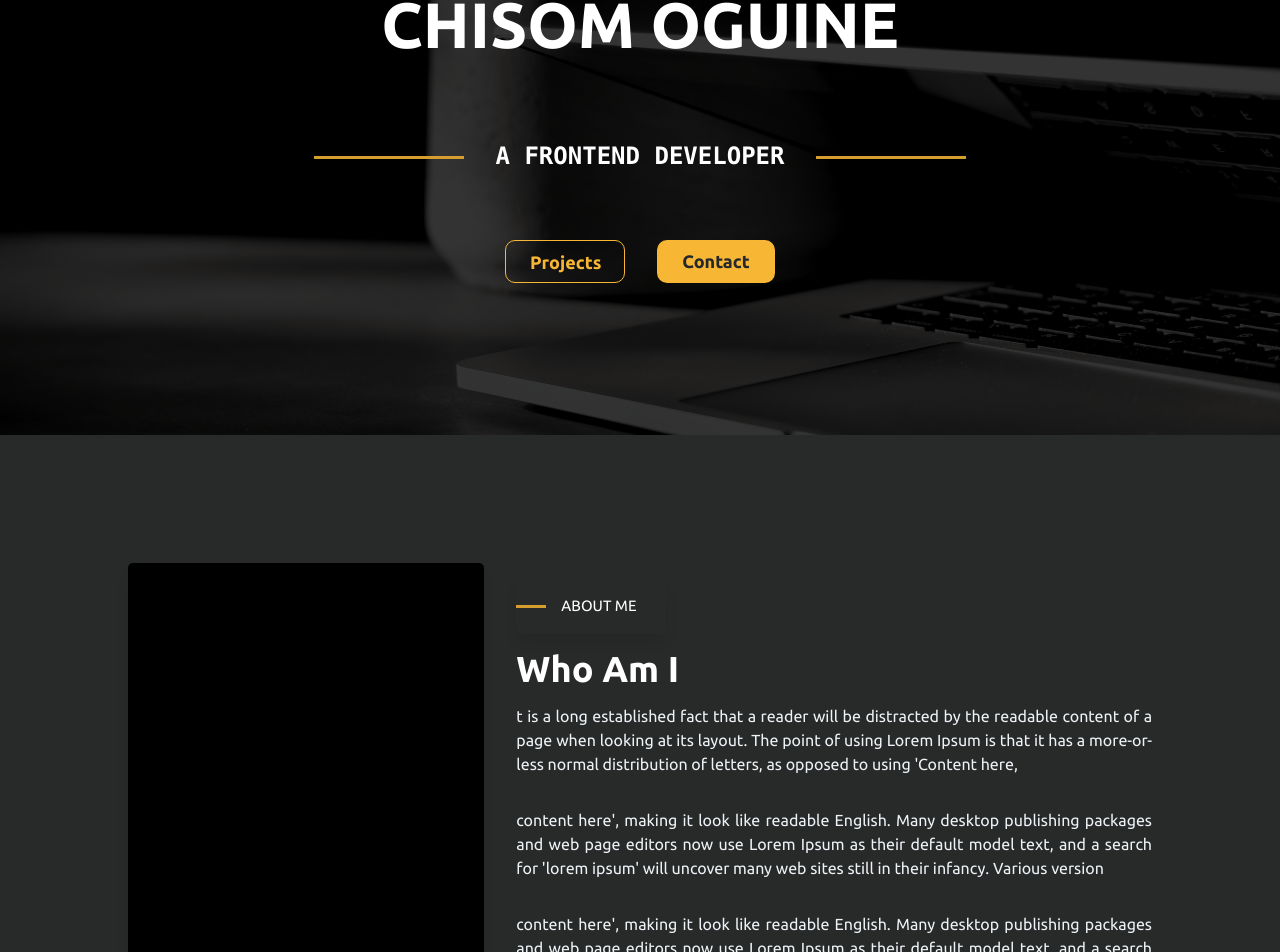
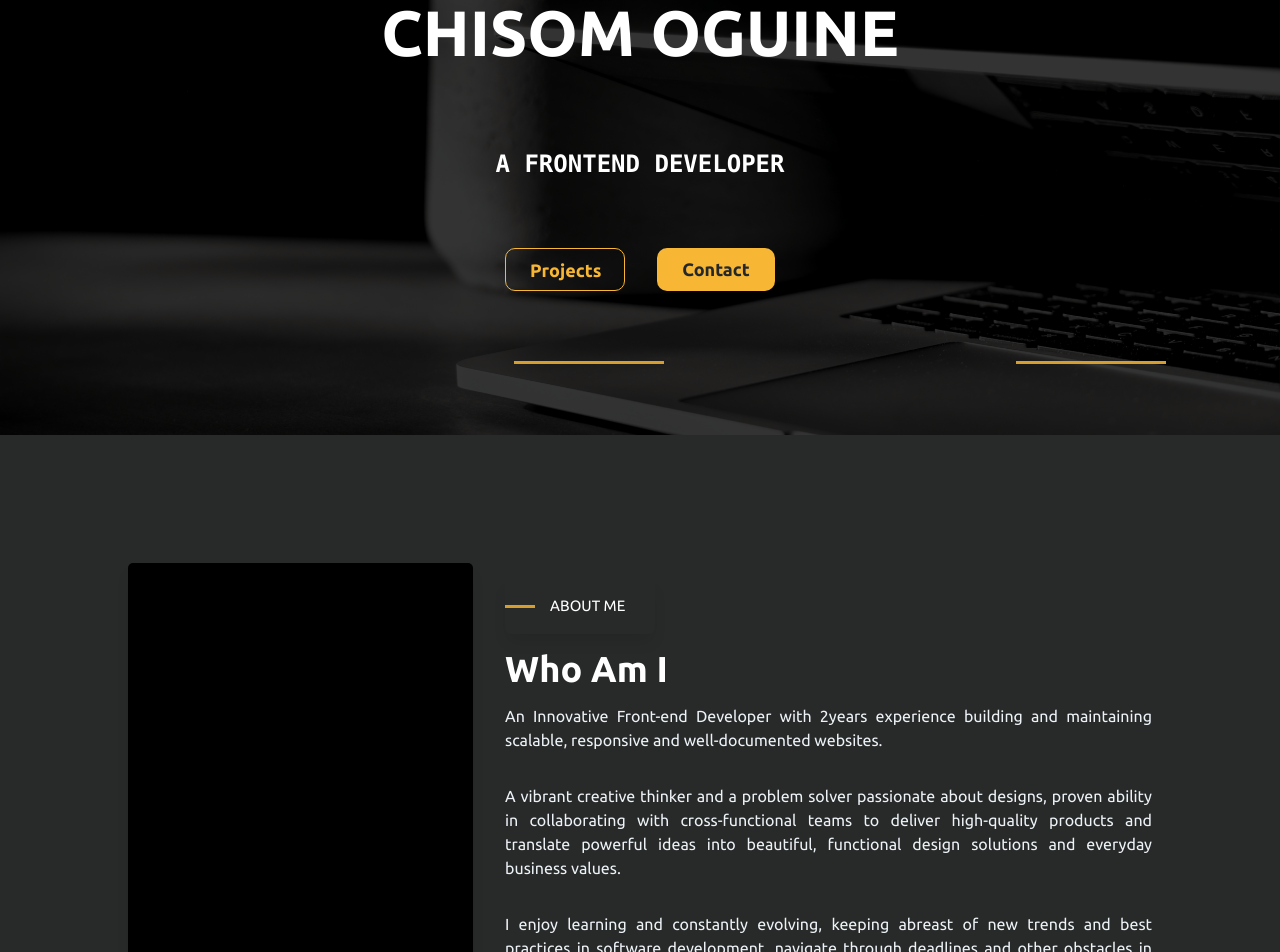
Before and after one commit to chilara/my-portfolio, a React (Create React App) app: page / in a window 1280 px wide. Shown: the part 320-1272 px from the top of the page. Built offline with nearby package versions, Linux system fonts and the light colour scheme.

Commit message:
modified a component

```diff
--- a/src/Components/About.js
+++ b/src/Components/About.js
@@ -15,7 +15,7 @@ const About = () => {
           style={{
             backgroundColor: "black",
             width: "100%",
-            height: "550px",
+            height: "530px",
             borderRadius: "5px",
             boxShadow: "0px 10px 15px -3px rgba(0, 0, 0, 0.1)",
           }}
@@ -66,24 +66,23 @@ const About = () => {
               Who Am I
             </h1>
             <p>
-              t is a long established fact that a reader will be distracted by
-              the readable content of a page when looking at its layout. The
-              point of using Lorem Ipsum is that it has a more-or-less normal
-              distribution of letters, as opposed to using 'Content here,
+              An Innovative Front-end Developer with 2years experience building
+              and maintaining scalable, responsive and well-documented websites.
             </p>
             <br />
             <p>
-              content here', making it look like readable English. Many desktop
-              publishing packages and web page editors now use Lorem Ipsum as
-              their default model text, and a search for 'lorem ipsum' will
-              uncover many web sites still in their infancy. Various version
+              A vibrant creative thinker and a problem solver passionate about
+              designs, proven ability in collaborating with cross-functional
+              teams to deliver high-quality products and translate powerful
+              ideas into beautiful, functional design solutions and everyday
+              business values.
             </p>
             <br />
             <p>
-              content here', making it look like readable English. Many desktop
-              publishing packages and web page editors now use Lorem Ipsum as
-              their default model text, and a search for 'lorem ipsum' will
-              uncover many web sites still in their infancy. Various version
+              I enjoy learning and constantly evolving, keeping abreast of new
+              trends and best practices in software development, navigate
+              through deadlines and other obstacles in order to deliver quality
+              results under time crunches.
             </p>
           </div>
           <button
--- a/src/Components/Header.js
+++ b/src/Components/Header.js
@@ -29,17 +29,9 @@ const Header = () => {
             display: "flex",
           }}
         >
-          <div
-            style={{
-              width: "150px",
-              backgroundColor: "#d69e2e",
-              height: "3px",
-            }}
-          />
-
+          <div className={Styles.line} />
           <h6
             style={{
-              // fontFamily: "Nunito",
               fontStyle: "normal",
               fontWeight: 600,
               fontSize: "24px",
@@ -48,14 +40,7 @@ const Header = () => {
           >
             A FRONTEND DEVELOPER
           </h6>
-
-          <div
-            style={{
-              width: "150px",
-              backgroundColor: "#d69e2e",
-              height: "3px",
-            }}
-          />
+          <div className={Styles.line} />
         </div>
         <div>
           <button
--- a/src/Styles/Content.module.css
+++ b/src/Styles/Content.module.css
@@ -1,7 +1,6 @@
 .ContentContainer {
   @apply flex justify-center py-32;
   background-color: #282a29;
-  /* font-family: Arial, Helvetica, sans-serif; */
 }
 
 .ContentContainer main {
--- a/src/Styles/Header.module.css
+++ b/src/Styles/Header.module.css
@@ -27,8 +27,8 @@
   @apply font-mono text-white mt-3;
 }
 
-.HeaderContainer h1 {
-  @apply text-white font-extrabold text-6xl mt-8;
+.HeaderContainer main h1 {
+  @apply text-white font-extrabold text-6xl mt-10;
 }
 
 .HeaderContainer div {
@@ -39,3 +39,37 @@
   @apply text-yellow-600  transform rotate-90 mt-20;
   cursor: pointer;
 }
+
+.line {
+  @apply;
+  width: 150px;
+  background-color: #d69e2e;
+  height: 3px;
+  position: relative;
+  animation-name: move;
+  animation-duration: 4s;
+  animation-iteration-count: 2;
+}
+
+@keyframes move {
+  0% {
+    left: 0px;
+    top: 0px;
+  }
+  25% {
+    left: 200px;
+    top: 0px;
+  }
+  50% {
+    left: 200px;
+    top: 200px;
+  }
+  75% {
+    left: 0px;
+    top: 200px;
+  }
+  100% {
+    left: 0px;
+    top: 0px;
+  }
+}
```
